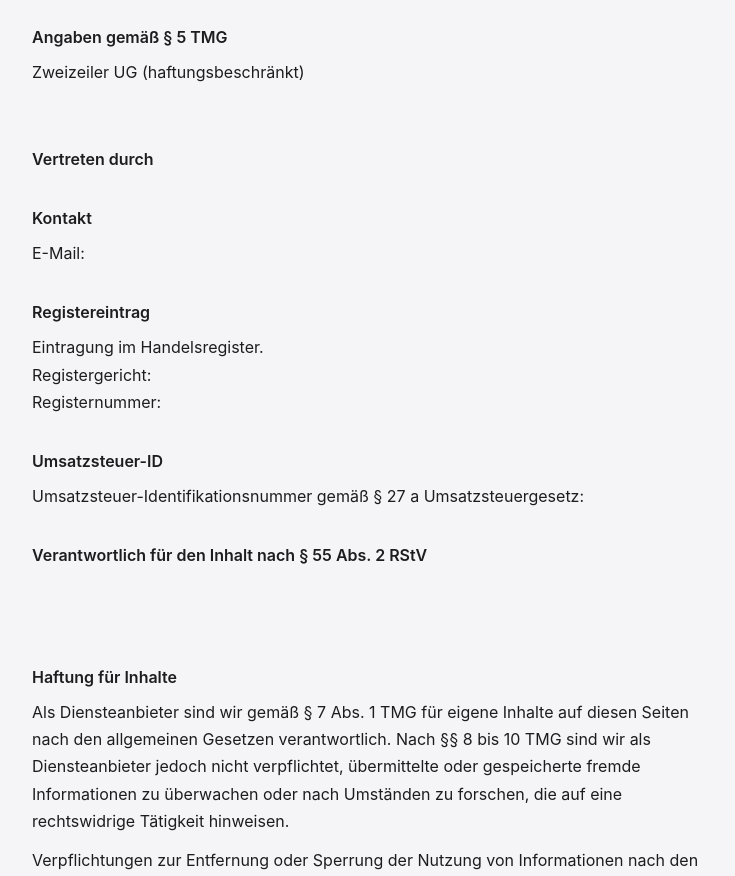
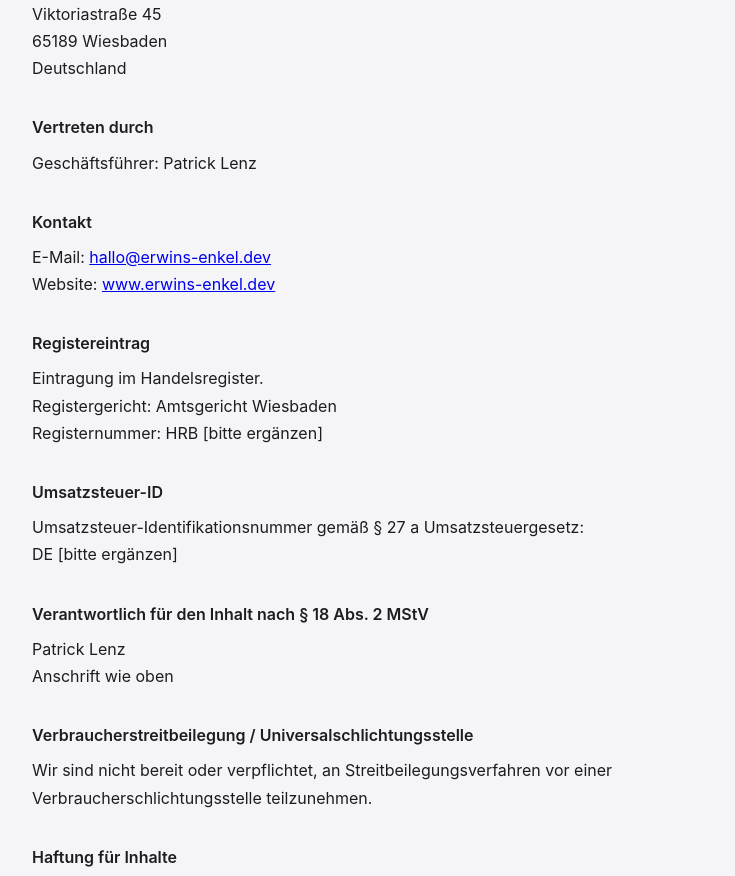
Before and after one commit to zwei-zeiler/vorlagen-generator, a website: page impressum.html in a window 1280 px wide. Shown: the part 180-1056 px from the top of the page, without its empty margins (272-1007 px from the left). Drawn offline with Linux system fonts and the light colour scheme.

Commit message:
fix(legal): Impressum auf die Erwins Enkel GmbH umstellen
Das Impressum nannte die Zweizeiler UG, und Anschrift, Geschaeftsfuehrer,
E-Mail und Registerdaten standen als literale Platzhalter-Tags im Markup
(<PLACEHOLDER:strasse>). Browser parsen die als leere Elemente — die Felder
waren also unsichtbar, nicht nur veraltet.

Angaben uebernommen von https://www.erwins-enkel.dev/impressum. HRB und
USt-ID bleiben bewusst '[bitte ergaenzen]', genau so wie auf der Firmenseite.

Normverweise mitgezogen, soweit belegt:
- § 5 TMG -> § 5 DDG (Allgemeine Informationspflichten)
- § 55 Abs. 2 RStV -> § 18 Abs. 2 MStV

In den Haftungsbausteinen entfallen die Verweise ersatzlos: fuer §§ 7-10 TMG
gibt es keine Entsprechung unter gleicher Nummer (§ 8 DDG ist 'Anspruch auf
Sperrung', § 9 DDG 'Listen der Anbieter audiovisueller Mediendienste'). Die
Haftungsprivilegien liegen heute in Art. 4-6 DSA, das Ueberwachungsverbot in
Art. 8 DSA; ein Zitat ist im Haftungshinweis ohnehin nicht erforderlich.

Ausserdem: Abschnitt zur Verbraucherstreitbeilegung ergaenzt, Warnkasten
'enthaelt Platzhalter' entfernt, Link auf die Firmenseite gesetzt.

```diff
--- a/impressum.html
+++ b/impressum.html
@@ -52,44 +52,37 @@
 <body>
   <div class="legal-wrap">
 
-    <div style="
-      background: #fff3cd;
-      border: 1px solid #ffc107;
-      border-radius: 6px;
-      padding: 0.85rem 1.25rem;
-      margin-bottom: 2rem;
-      font-size: 0.9rem;
-    ">
-      &#9888;&#65039; Diese Seite enthält Platzhalter und ist noch nicht für die öffentliche Nutzung freigegeben.
-    </div>
-
     <h1>Impressum</h1>
 
     <section>
-      <h2>Angaben gemäß § 5 TMG</h2>
+      <h2>Angaben gemäß § 5 DDG</h2>
       <address>
-        Zweizeiler UG (haftungsbeschränkt)<br>
-        <PLACEHOLDER:strasse><br>
-        <PLACEHOLDER:plz_ort>
+        Erwins Enkel GmbH<br>
+        Viktoriastraße 45<br>
+        65189 Wiesbaden<br>
+        Deutschland
       </address>
     </section>
 
     <section>
       <h2>Vertreten durch</h2>
-      <p><PLACEHOLDER:geschaeftsfuehrer></p>
+      <p>Geschäftsführer: Patrick Lenz</p>
     </section>
 
     <section>
       <h2>Kontakt</h2>
-      <p>E-Mail: <PLACEHOLDER:email></p>
+      <p>
+        E-Mail: <a href="mailto:hallo@erwins-enkel.dev">hallo@erwins-enkel.dev</a><br>
+        Website: <a href="https://www.erwins-enkel.dev" target="_blank" rel="noopener noreferrer">www.erwins-enkel.dev</a>
+      </p>
     </section>
 
     <section>
       <h2>Registereintrag</h2>
       <p>
         Eintragung im Handelsregister.<br>
-        Registergericht: <PLACEHOLDER:amtsgericht><br>
-        Registernummer: <PLACEHOLDER:hrb>
+        Registergericht: Amtsgericht Wiesbaden<br>
+        Registernummer: HRB [bitte ergänzen]
       </p>
     </section>
 
@@ -97,26 +90,33 @@
       <h2>Umsatzsteuer-ID</h2>
       <p>
         Umsatzsteuer-Identifikationsnummer gemäß § 27 a Umsatzsteuergesetz:<br>
-        <PLACEHOLDER:ust_id>
+        DE [bitte ergänzen]
       </p>
     </section>
 
     <section>
-      <h2>Verantwortlich für den Inhalt nach § 55 Abs. 2 RStV</h2>
+      <h2>Verantwortlich für den Inhalt nach § 18 Abs. 2 MStV</h2>
       <address>
-        <PLACEHOLDER:geschaeftsfuehrer><br>
-        <PLACEHOLDER:strasse><br>
-        <PLACEHOLDER:plz_ort>
+        Patrick Lenz<br>
+        Anschrift wie oben
       </address>
+    </section>
+
+    <section>
+      <h2>Verbraucherstreitbeilegung / Universalschlichtungsstelle</h2>
+      <p>
+        Wir sind nicht bereit oder verpflichtet, an Streitbeilegungsverfahren vor einer
+        Verbraucherschlichtungsstelle teilzunehmen.
+      </p>
     </section>
 
     <section class="disclaimer">
       <h2>Haftung für Inhalte</h2>
       <p>
-        Als Diensteanbieter sind wir gemäß § 7 Abs. 1 TMG für eigene Inhalte auf diesen Seiten nach den
-        allgemeinen Gesetzen verantwortlich. Nach §§ 8 bis 10 TMG sind wir als Diensteanbieter jedoch nicht
-        verpflichtet, übermittelte oder gespeicherte fremde Informationen zu überwachen oder nach Umständen
-        zu forschen, die auf eine rechtswidrige Tätigkeit hinweisen.
+        Als Diensteanbieter sind wir für eigene Inhalte auf diesen Seiten nach den allgemeinen Gesetzen
+        verantwortlich. Wir sind als Diensteanbieter jedoch nicht verpflichtet, übermittelte oder
+        gespeicherte fremde Informationen zu überwachen oder nach Umständen zu forschen, die auf eine
+        rechtswidrige Tätigkeit hinweisen.
       </p>
       <p>
         Verpflichtungen zur Entfernung oder Sperrung der Nutzung von Informationen nach den allgemeinen
@@ -160,6 +160,7 @@
     <footer class="legal-footer">
       <a href="/">Zurück zum Generator</a>
       <a href="/datenschutz.html">Datenschutz</a>
+      <a href="https://www.erwins-enkel.dev" target="_blank" rel="noopener noreferrer">erwins-enkel.dev</a>
     </footer>
 
   </div>
```
